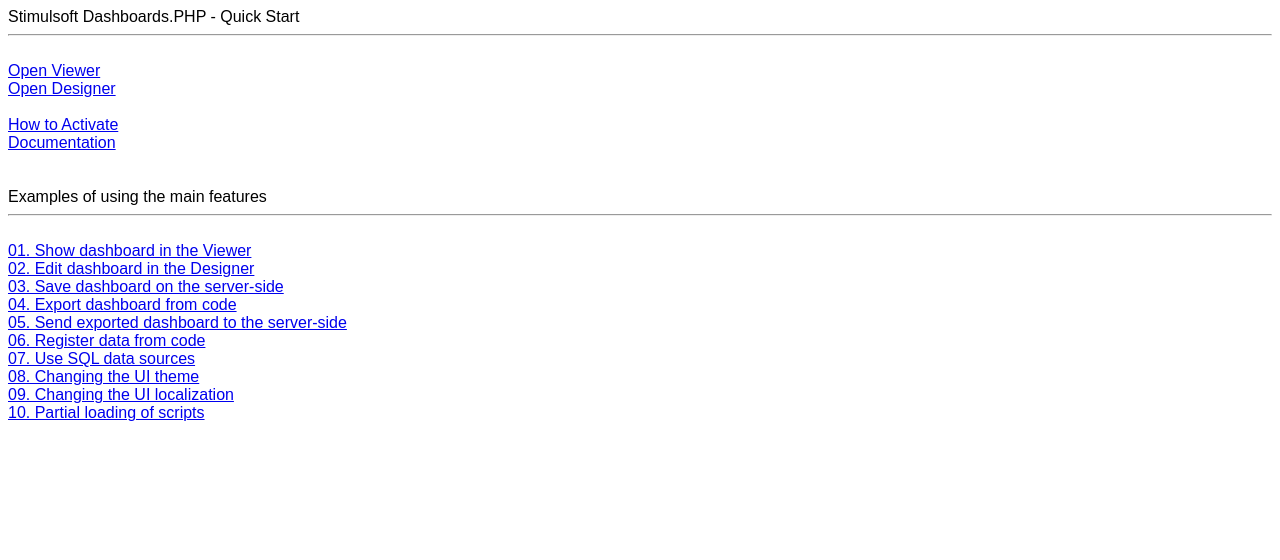
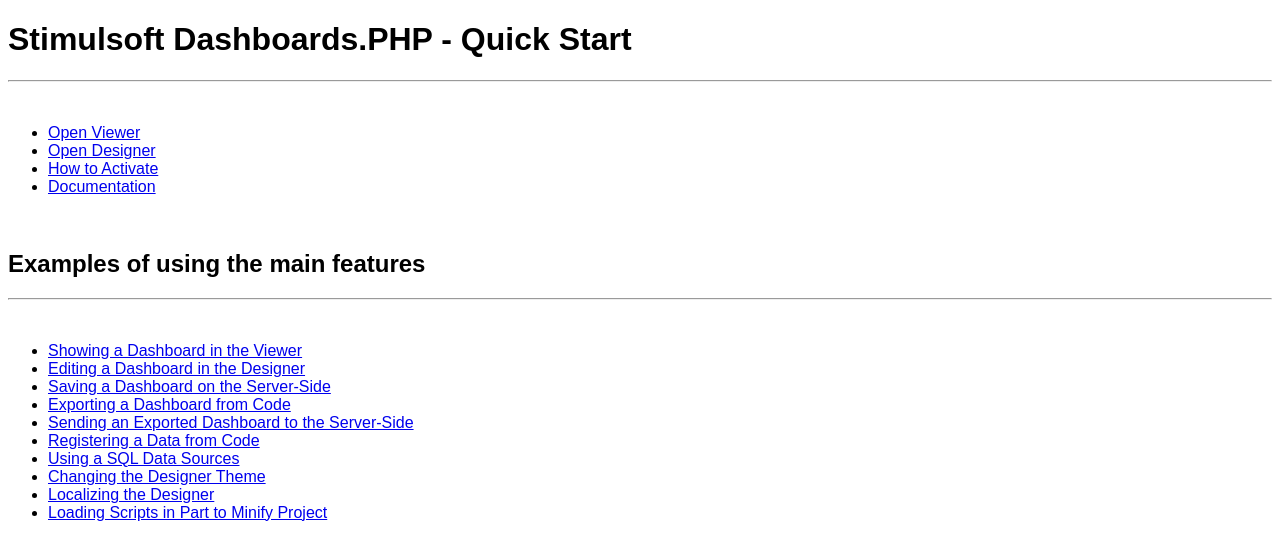
Before and after one commit to stimulsoft/Samples-Dashboards.PHP, a PHP site: page / in a window 1280 px wide. Shown: the top 560 px of the page. Run offline with PHP 8.4, Linux system fonts and the light colour scheme.

Commit message:
Renaming sample projects

```diff
--- a/index.php
+++ b/index.php
@@ -7,23 +7,28 @@
 	<style>html, body { font-family: sans-serif; }</style>
 </head>
 <body>
-	Stimulsoft Dashboards.PHP - Quick Start<hr /><br />
+	<h1>Stimulsoft Dashboards.PHP - Quick Start</h1><hr /><br />
 
-	<a href="viewer.php">Open Viewer</a><br />
-	<a href="designer.php">Open Designer</a><br /><br />
-	<a href="activate.php">How to Activate</a><br />
-	<a href="https://www.stimulsoft.com/en/documentation">Documentation</a><br /><br /><br />
+	<ul>
+		<li><a href="viewer.php">Open Viewer</a></li>
+		<li><a href="designer.php">Open Designer</a></li>
+		<li><a href="activate.php">How to Activate</a></li>
+		<li><a href="https://www.stimulsoft.com/en/documentation">Documentation</a></li>
+	</ul>
+	<br />
 
-	Examples of using the main features<hr /><br />
-	<a href="samples/01-show-dashboard-in-the-viewer.php">01. Show dashboard in the Viewer</a><br>
-	<a href="samples/02-edit-dashboard-in-the-designer.php">02. Edit dashboard in the Designer</a><br>
-	<a href="samples/03-save-dashboard-on-the-server-side.php">03. Save dashboard on the server-side</a><br>
-	<a href="samples/04-export-dashboard-from-code.php">04. Export dashboard from code</a><br>
-	<a href="samples/05-send-exported-dashboard-to-the-server-side.php">05. Send exported dashboard to the server-side</a><br>
-	<a href="samples/06-register-data-from-code.php">06. Register data from code</a><br>
-	<a href="samples/07-use-sql-data-sources.php">07. Use SQL data sources</a><br>
-	<a href="samples/08-changing-the-ui-theme.php">08. Changing the UI theme</a><br>
-	<a href="samples/09-changing-the-ui-localization.php">09. Changing the UI localization</a><br>
-	<a href="samples/10-partial-loading-of-scripts.php">10. Partial loading of scripts</a><br>
+	<h2>Examples of using the main features</h2><hr /><br />
+	<ul>
+		<li><a href="samples/Showing a Dashboard in the Viewer.php">Showing a Dashboard in the Viewer</a></li>
+		<li><a href="samples/Editing a Dashboard in the Designer.php">Editing a Dashboard in the Designer</a></li>
+		<li><a href="samples/Saving a Dashboard on the Server-Side.php">Saving a Dashboard on the Server-Side</a></li>
+		<li><a href="samples/Exporting a Dashboard from Code.php">Exporting a Dashboard from Code</a></li>
+		<li><a href="samples/Sending an Exported Dashboard to the Server-Side.php">Sending an Exported Dashboard to the Server-Side</a></li>
+		<li><a href="samples/Registering a Data from Code.php">Registering a Data from Code</a></li>
+		<li><a href="samples/Using a SQL Data Sources.php">Using a SQL Data Sources</a></li>
+		<li><a href="samples/Changing the Designer Theme.php">Changing the Designer Theme</a></li>
+		<li><a href="samples/Localizing the Designer.php">Localizing the Designer</a></li>
+		<li><a href="samples/Loading Scripts in Part to Minify Project.php">Loading Scripts in Part to Minify Project</a></li>
+	</ul>
 </body>
 </html>
--- a/samples/08-changing-the-ui-theme.php
+++ b/samples/Changing the Designer Theme.php
@@ -7,7 +7,7 @@
 <head>
 	<meta http-equiv="Content-Type" content="text/html; charset=UTF-8" />
 	<link rel="shortcut icon" href="../favicon.ico" type="image/x-icon">
-	<title>Register Data from Code</title>
+	<title>Changing the Designer Theme</title>
 	<style>html, body { font-family: sans-serif; }</style>
 
 	<!-- You can choose one of several prepared CSS themes for the Viewer and Designer components. -->
--- a/samples/04-export-dashboard-from-code.php
+++ b/samples/Exporting a Dashboard from Code.php
@@ -7,7 +7,7 @@
 <head>
 	<meta http-equiv="Content-Type" content="text/html; charset=UTF-8" />
 	<link rel="shortcut icon" href="../favicon.ico" type="image/x-icon">
-	<title>Export Report from Code</title>
+	<title>Exporting a Dashboard from Code</title>
 	<style>html, body { font-family: sans-serif; }</style>
 
 	<script src="../scripts/stimulsoft.reports.js" type="text/javascript"></script>
--- a/samples/10-partial-loading-of-scripts.php
+++ b/samples/Loading Scripts in Part to Minify Project.php
@@ -7,7 +7,7 @@
 <head>
 	<meta http-equiv="Content-Type" content="text/html; charset=UTF-8" />
 	<link rel="shortcut icon" href="../favicon.ico" type="image/x-icon">
-	<title>Register Data from Code</title>
+	<title>Loading Scripts in Part to Minify Project</title>
 	<style>html, body { font-family: sans-serif; }</style>
 
 	<!-- Office2013 White-Blue style -->
--- a/samples/09-changing-the-ui-localization.php
+++ b/samples/Localizing the Designer.php
@@ -7,7 +7,7 @@
 <head>
 	<meta http-equiv="Content-Type" content="text/html; charset=UTF-8" />
 	<link rel="shortcut icon" href="../favicon.ico" type="image/x-icon">
-	<title>Register Data from Code</title>
+	<title>Localizing the Designer</title>
 	<style>html, body { font-family: sans-serif; }</style>
 
 	<link href="../css/stimulsoft.viewer.office2013.whiteblue.css" rel="stylesheet">
--- a/samples/06-register-data-from-code.php
+++ b/samples/Registering a Data from Code.php
@@ -7,7 +7,7 @@
 <head>
 	<meta http-equiv="Content-Type" content="text/html; charset=UTF-8" />
 	<link rel="shortcut icon" href="../favicon.ico" type="image/x-icon">
-	<title>Register Data from Code</title>
+	<title>Registering a Data from Code</title>
 	<style>html, body { font-family: sans-serif; }</style>
 
 	<link href="../css/stimulsoft.viewer.office2013.whiteblue.css" rel="stylesheet">
```
Also changed, not shown: samples/Editing a Dashboard in the Designer.php (renamed from samples/03-save-dashboard-on-the-server-side.php, +12 -17 lines), samples/Saving a Dashboard on the Server-Side.php (renamed from samples/02-edit-dashboard-in-the-designer.php, +17 -12 lines), samples/Sending an Exported Dashboard to the Server-Side.php (renamed from samples/07-use-sql-data-sources.php, +15 -12 lines), samples/Showing a Dashboard in the Viewer.php (renamed from samples/05-send-exported-dashboard-to-the-server-side.php, +13 -20 lines), samples/Using a SQL Data Sources.php (renamed from samples/01-show-dashboard-in-the-viewer.php, +18 -14 lines), samples/Saving a Dashboard on the Server-Side Handler.php (renamed from samples/03-save-dashboard-on-the-server-side-handler.php), samples/Sending an Exported Dashboard to the Server-Side Handler.php (renamed from samples/05-send-exported-dashboard-to-the-server-side-handler.php), samples/Using a SQL Data Sources Handler.php (renamed from samples/07-use-sql-data-sources-handler.php).
